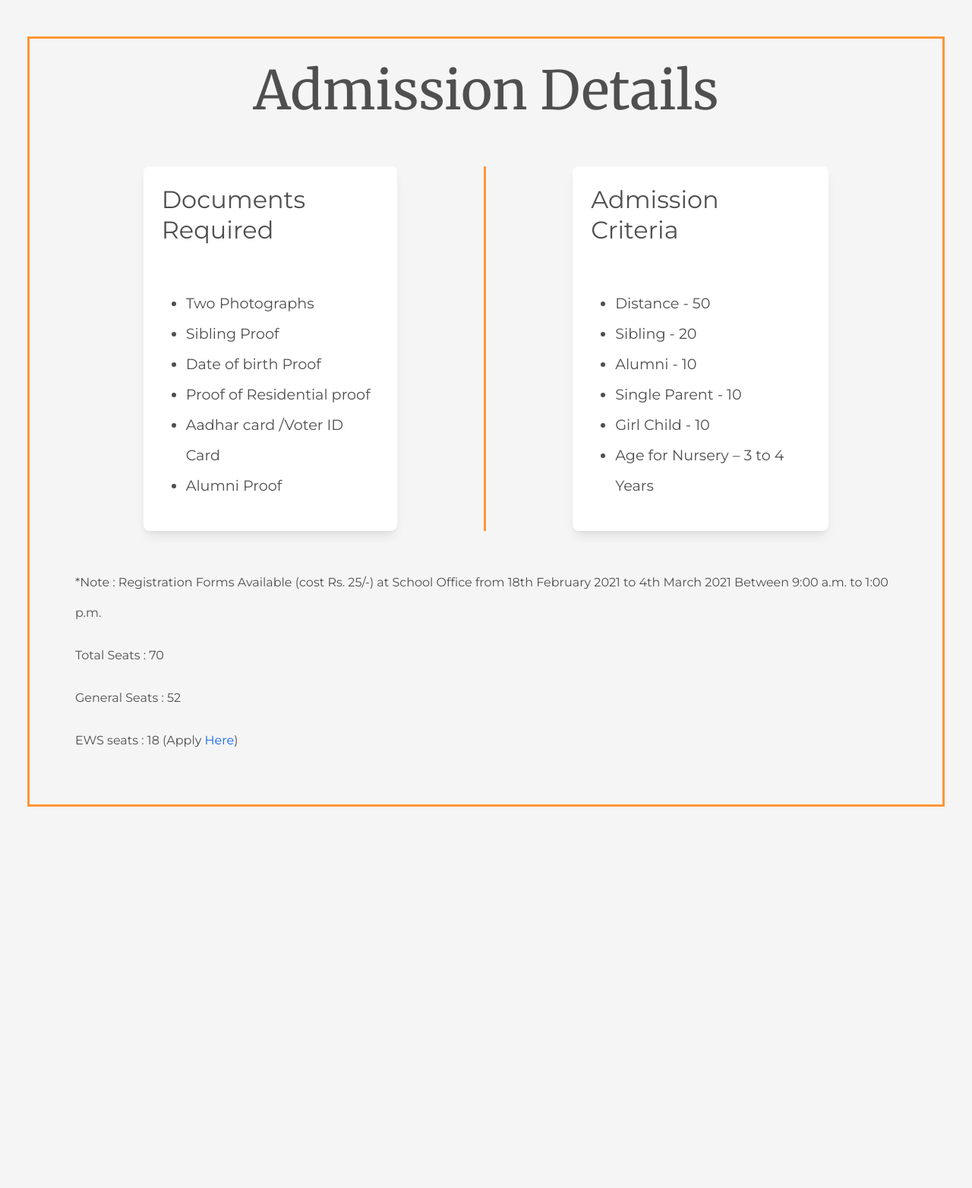
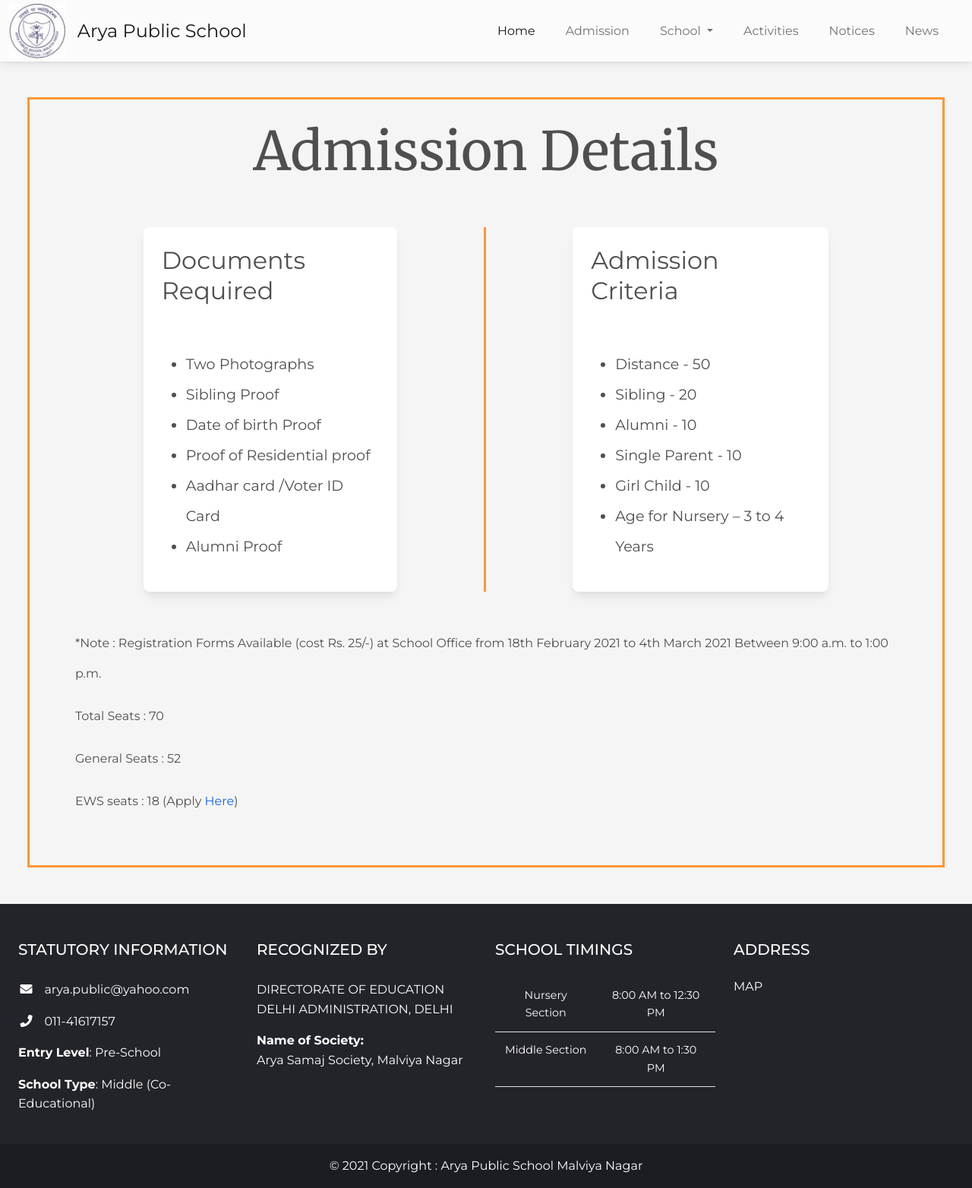
Before and after one commit to deekshant-w/AryaPublicSchool, a Django app: page /admissions in a window 1280 px wide. Shown: the whole page at 76% size. Before the commit the page ends 1062 px from the top, so only its background shows below. Run offline with Django 3.2, Linux system fonts and the light colour scheme; some libraries are stand-ins or nearby versions.

Commit message:
base udpate

```diff
--- /dev/null
+++ b/main/static/css/footer.css
@@ -0,0 +1,8 @@
+.footerDetail{
+  display: block;
+  padding-bottom: 1rem;
+}
+
+.font-weight-normal > tr > td{
+  padding: 1vw;
+}
--- /dev/null
+++ b/main/static/css/header.css
@@ -0,0 +1,25 @@
+/* navbar css */
+  body{
+    background: whitesmoke;
+  }
+
+  @media (min-width: 992px){
+    .navbar-expand-lg .navbar-nav .nav-link {
+        padding-right: 2rem;
+    }
+  }
+  .navbar-brand{
+    padding-top: 0px;
+    padding-bottom: 0px;
+    margin-right: 0px;
+  }
+  #navbarLogoImg{
+    margin-right: 0px;
+    margin-top: -0.5vmin;
+    margin-bottom: -0.5vmin;
+    height: 9vmin;
+  }
+  .navbar-brand > h{
+    font-size: 1.5rem;
+    padding-left: 2vmin
+  }
--- a/main/static/css/root.css
+++ b/main/static/css/root.css
@@ -77,6 +77,10 @@ body{
    background-color: #f5f5f5; /* smokeWhite */
 }
 
+.contentWrapper{
+  padding-top: calc(6vh + 2em);
+}
+
 .heading{
   font-size: var(--SizeHeading);
   font-family: var(--FontHeading);
--- a/templates/base.html
+++ b/templates/base.html
@@ -64,11 +64,16 @@
   <div id="root">
 
     <!-- import header -->
+    {% include 'header.html' %}
 
     <!-- import content -->
+    <div class="contentWrapper">
+
 	{% block content %}{% endblock content %}
+    </div>
 
     <!-- import footer -->
+    {% include 'footer.html' %}
 
   </div>
 
@@ -79,9 +84,17 @@
   ></script>
 
   <script type="text/javascript">
+  //preloader
       $(window).on("load",function() {
           $('#preloader').fadeOut('slow');
       });
+
+      // footer js
+      let thisYear = new Date();
+      document.getElementById("thisYear").innerText = thisYear.getFullYear();
+
+
+
   </script>
 
 </body>
--- /dev/null
+++ b/templates/footer.html
@@ -0,0 +1,78 @@
+{% load static %}
+<link
+href="{% static 'css/footer.css' %}"
+rel="stylesheet"
+/>
+
+<!-- footer -->
+<footer class="text-white text-center text-lg-start" style="background-color: #23242a;">
+  <!-- Grid container -->
+  <div class="container-fluid p-4">
+    <!--Grid row-->
+    <div class="row mt-4">
+      <!--Grid column-->
+      <div class="col-lg-3 col-md-6 mb-4 mb-md-0">
+        <h5 class="text-uppercase mb-4 pb-1">Statutory Information</h5>
+        <ul class="fa-ul" style="margin-left: 1.65em;">
+          <li class="mb-3">
+            <span class="fa-li"><i class="fas fa-envelope"></i></span><span class="ms-2">arya.public@yahoo.com</span>
+          </li>
+          <li class="mb-3">
+            <span class="fa-li"><i class="fas fa-phone"></i></span><span class="ms-2">011-41617157</span>
+          </li>
+        </ul>
+        <h class='footerDetail'><b>Entry Level</b>: Pre-School</h>
+        <h class='footerDetail'><b>School Type</b>: Middle (Co-Educational)</h>
+      </div>
+      <!--Grid column-->
+
+      <!--Grid column-->
+      <div class="col-lg-3 col-md-6 mb-4 mb-md-0">
+        <h5 class="text-uppercase mb-4 pb-1">Recognized By</h5>
+        <p>
+          DIRECTORATE OF EDUCATION<br>DELHI ADMINISTRATION, DELHI
+        </p>
+        <p>
+          <b>Name of Society:</b><br>
+          Arya Samaj Society, Malviya Nagar
+        </p>
+      </div>
+      <!--Grid column-->
+
+      <!--Grid column-->
+      <div class="col-lg-3 col-md-6 mb-4 mb-md-0">
+        <h5 class="text-uppercase mb-4">School Timings</h5>
+
+        <table class="table text-center text-white">
+          <tbody class="font-weight-normal">
+            <tr>
+              <td>Nursery Section</td>
+              <td>8:00 AM to 12:30 PM</td>
+            </tr>
+            <tr>
+              <td>Middle Section </td>
+              <td>8:00 AM to 1:30 PM</td>
+            </tr>
+          </tbody>
+        </table>
+      </div>
+      <!--Grid column-->
+      <!--Grid column-->
+      <div class="col-lg-3 col-md-6 mb-4 mb-md-0">
+        <h5 class="text-uppercase mb-4">Address</h5>
+
+        MAP
+      </div>
+      <!--Grid column-->
+    </div>
+    <!--Grid row-->
+  </div>
+  <!-- Grid container -->
+
+  <!-- Copyright -->
+  <div class="text-center p-3" style="background-color: rgba(0, 0, 0, 0.2);">
+    © <span id='thisYear'></span> Copyright : Arya Public School Malviya Nagar
+  </div>
+  <!-- Copyright -->
+</footer>
+<!-- footer end -->
--- /dev/null
+++ b/templates/header.html
@@ -0,0 +1,77 @@
+{% load static %}
+<link
+href="{% static 'css/header.css' %}"
+rel="stylesheet"
+/>
+
+<!-- navbar -->
+<nav class="navbar navbar-expand-lg navbar-light bg-light fixed-top">
+  <!-- Container wrapper -->
+  <div class="container-fluid">
+    <!-- Navbar brand -->
+    <a class="navbar-brand" href="#">
+      <img
+        src="{% static 'images/apsLogo.jpg' %}"
+        loading="lazy"
+        id = "navbarLogoImg"
+      /><h>Arya Public School</h>
+    </a>
+
+    <!-- Toggle button -->
+    <button
+      class="navbar-toggler"
+      type="button"
+      data-mdb-toggle="collapse"
+      data-mdb-target="#navbarSupportedContent"
+      aria-controls="navbarSupportedContent"
+      aria-expanded="false"
+      aria-label="Toggle navigation"
+    >
+      <i class="fas fa-bars"></i>
+    </button>
+
+    <!-- Collapsible wrapper -->
+    <div class="collapse navbar-collapse" id="navbarSupportedContent">
+      <!-- Left links -->
+      <ul class="navbar-nav ms-auto mb-2 mb-lg-0">
+        <li class="nav-item">
+          <a class="nav-link active" aria-current="page" href="#">Home</a>
+        </li>
+        <li class="nav-item">
+          <a class="nav-link" href="#">Admission</a>
+        </li>
+        <li class="nav-item dropdown">
+          <a
+            class="nav-link dropdown-toggle"
+            href="#"
+            id="navbarDropdown"
+            role="button"
+            data-mdb-toggle="dropdown"
+            aria-expanded="false"
+          >
+            School
+          </a>
+          <!-- Dropdown menu -->
+          <ul class="dropdown-menu" aria-labelledby="navbarDropdown">
+            <li><a class="dropdown-item" href="#">Smart Class</a></li>
+            <li><a class="dropdown-item" href="#">Library</a></li>
+            <li><a class="dropdown-item" href="#">Computer Lab</a></li>
+          </ul>
+        </li>
+        <li class="nav-item">
+          <a class="nav-link" href="#">Activities</a>
+        </li>
+        <li class="nav-item">
+          <a class="nav-link" href="#">Notices</a>
+        </li>
+        <li class="nav-item">
+          <a class="nav-link" href="#">News</a>
+        </li>
+      </ul>
+      <!-- Left links -->
+    </div>
+    <!-- Collapsible wrapper -->
+  </div>
+  <!-- Container wrapper -->
+</nav>
+<!-- navbar end -->
```
